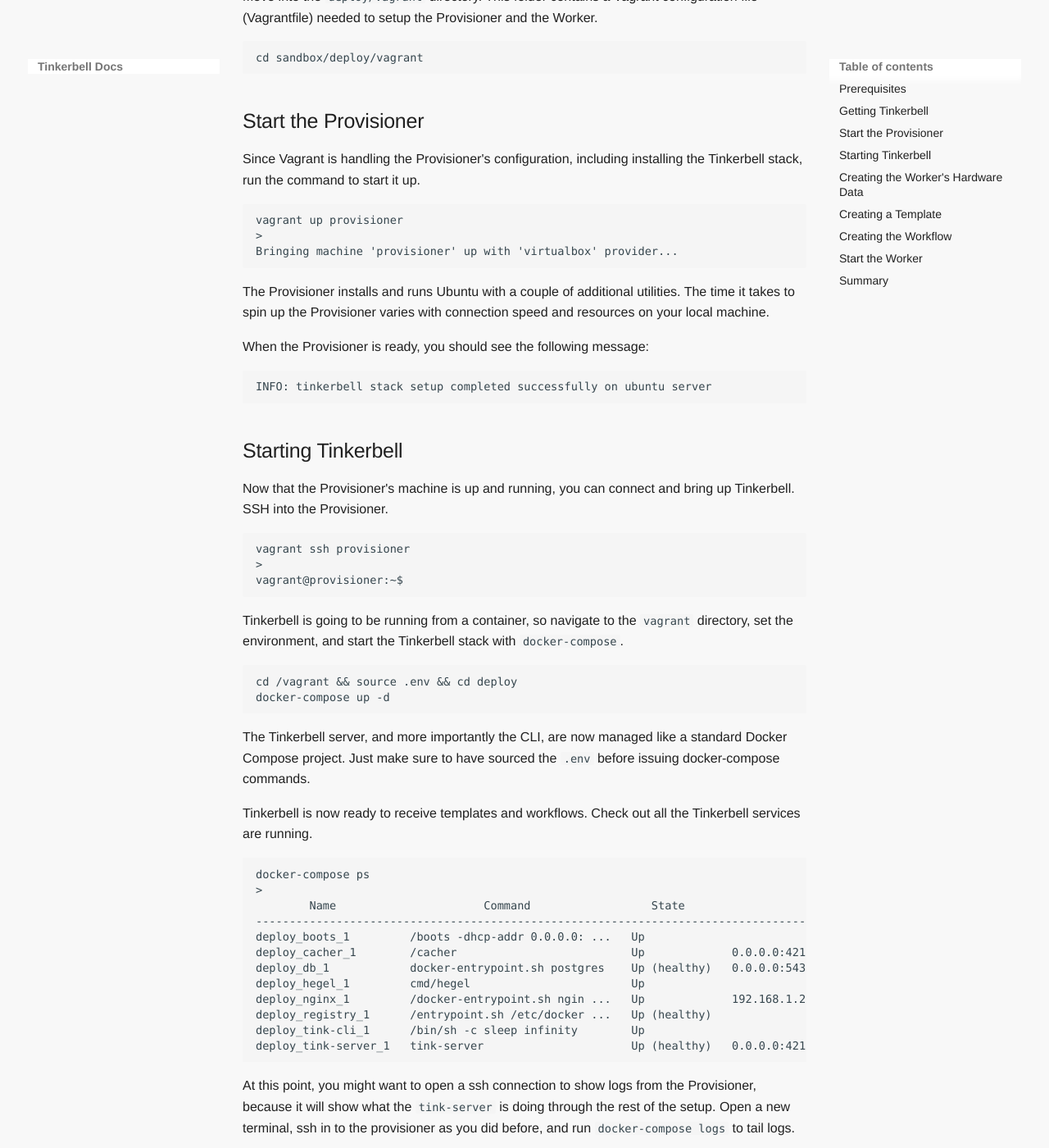
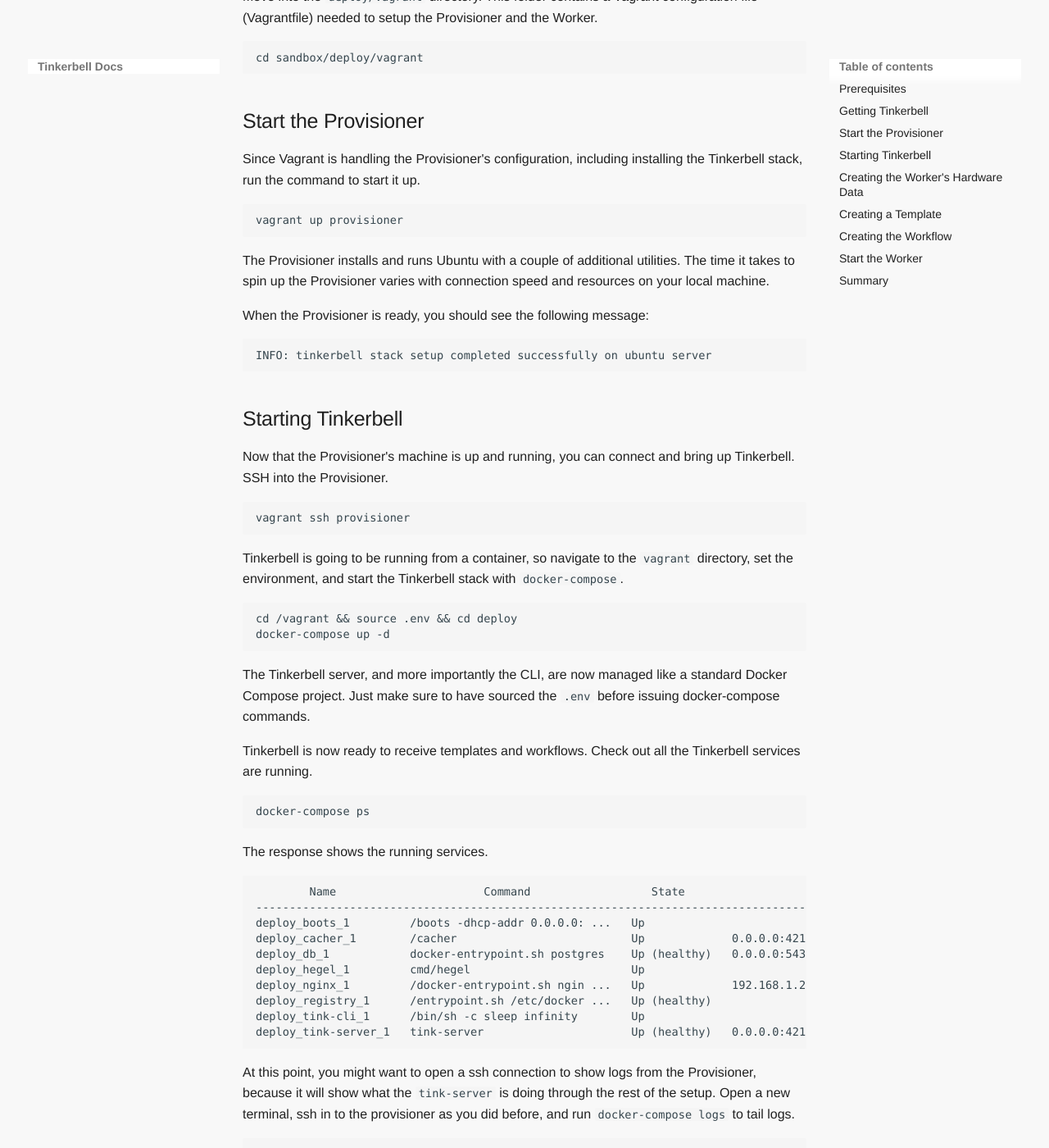
Before and after one commit to tinkerbell/tinkerbell-docs, an MkDocs documentation site: the page built from docs/setup/local-vagrant.md, in a window 1280 px wide and 1400 px high, scrolled down 890 px. Shown: the whole window at 82% size. Built offline with MkDocs 1.6.1 and Material for MkDocs 9.7.7, drawn with Linux system fonts in a browser that asks for light colours; some web fonts are replaced; some of the changed text lies outside the part shown.

Commit message:
first pass at separating commands and responses in setup docs
Signed-off-by: DailyAlice <msarabia@equinix.com>

````diff
--- a/docs/setup/local-vagrant.md
+++ b/docs/setup/local-vagrant.md
@@ -42,8 +42,6 @@
 
 ```
 vagrant up provisioner
->
-Bringing machine 'provisioner' up with 'virtualbox' provider...
 ```
 
 The Provisioner installs and runs Ubuntu with a couple of additional utilities. The time it takes to spin up the Provisioner varies with connection speed and resources on your local machine.
@@ -60,8 +58,6 @@
 
 ```
 vagrant ssh provisioner
->
-vagrant@provisioner:~$
 ```
 
 Tinkerbell is going to be running from a container, so navigate to the `vagrant` directory, set the environment, and start the Tinkerbell stack with `docker-compose`.
@@ -77,7 +73,10 @@
 
 ```
 docker-compose ps
->
+```
+
+The response shows the running services.
+```
         Name                      Command                  State                             Ports
 -------------------------------------------------------------------------------------------------------------------------
 deploy_boots_1         /boots -dhcp-addr 0.0.0.0: ...   Up
````
Also changed, not shown: other parts of docs/setup/local-vagrant.md (+0 -5 lines), docs/setup/packet-terraform.md (+25 -20 lines).
